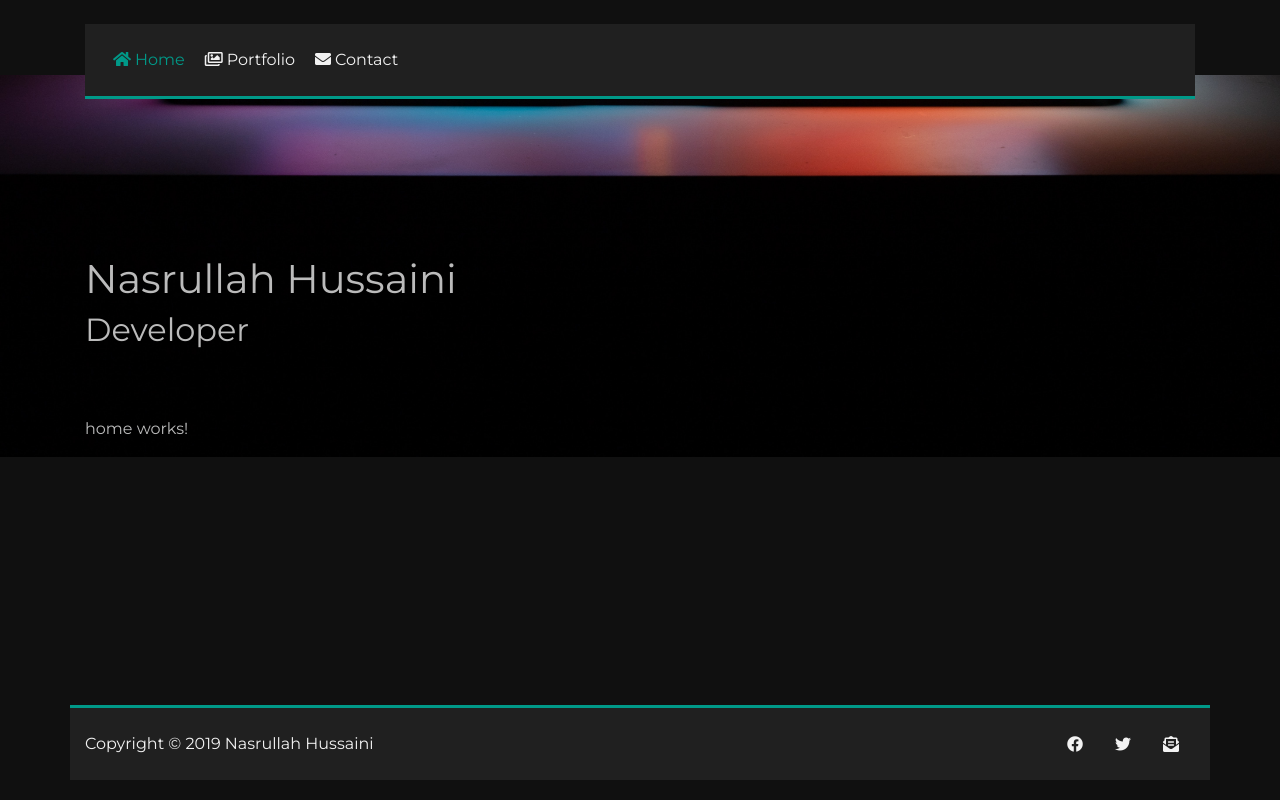
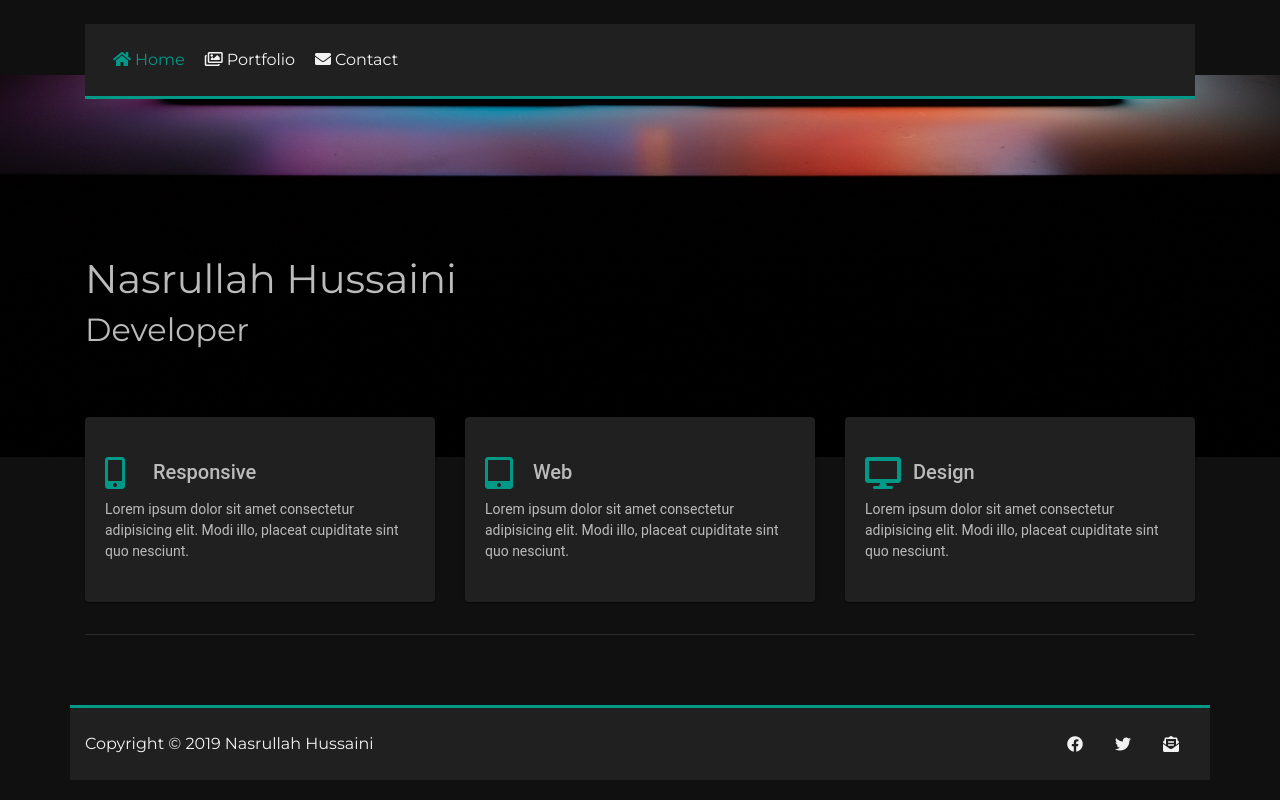
Before and after one commit to nhussaini/my-portfolio, an Angular app: page /home in a window 1280 px wide. Built offline with nearby package versions, Linux system fonts and the light colour scheme.

Commit message:
added carts for skills

```diff
--- a/src/app/app.module.ts
+++ b/src/app/app.module.ts
@@ -7,6 +7,7 @@ import { HomeComponent } from './components/home/home.component';
 import { PortfolioComponent } from './components/portfolio/portfolio.component';
 import { ContactComponent } from './components/contact/contact.component';
 import { BrowserAnimationsModule } from '@angular/platform-browser/animations';
+import { MaterialModule } from './material.module';
 
 @NgModule({
   declarations: [
@@ -18,7 +19,8 @@ import { BrowserAnimationsModule } from '@angular/platform-browser/animations';
   imports: [
     BrowserModule,
     AppRoutingModule,
-    BrowserAnimationsModule
+    BrowserAnimationsModule,
+    MaterialModule
   ],
   providers: [],
   bootstrap: [AppComponent]
--- a/src/app/components/home/home.component.html
+++ b/src/app/components/home/home.component.html
@@ -1 +1,37 @@
-<p>home works!</p>
+<div class="row">
+  <div class="col-12 col-md-4">
+      <mat-card class="skill-block">
+          <mat-card-header>
+            <i mat-card-avatar class="fa fa-mobile-alt accent-color fa-2x"></i>
+            <mat-card-title>Responsive</mat-card-title>
+          </mat-card-header>
+          <mat-card-content>
+           <p>Lorem ipsum dolor sit amet consectetur adipisicing elit. Modi illo, placeat cupiditate sint quo nesciunt.</p>
+          </mat-card-content>
+        </mat-card>
+  </div>
+  <div class="col-12 col-md-4">
+      <mat-card class="skill-block">
+          <mat-card-header>
+            <i mat-card-avatar class="fa fa-tablet-alt accent-color fa-2x"></i>
+            <mat-card-title>Web</mat-card-title>
+          </mat-card-header>
+          <mat-card-content>
+           <p>Lorem ipsum dolor sit amet consectetur adipisicing elit. Modi illo, placeat cupiditate sint quo nesciunt.</p>
+          </mat-card-content>
+        </mat-card>
+  </div>
+  <div class="col-12 col-md-4">
+      <mat-card class="skill-block">
+          <mat-card-header>
+            <i mat-card-avatar class="fa fa-desktop accent-color fa-2x"></i>
+            <mat-card-title>Design</mat-card-title>
+          </mat-card-header>
+          <mat-card-content>
+           <p>Lorem ipsum dolor sit amet consectetur adipisicing elit. Modi illo, placeat cupiditate sint quo nesciunt.</p>
+          </mat-card-content>
+        </mat-card>
+  </div>
+</div>
+
+<mat-divider class="my-3"></mat-divider>
--- a/src/app/material.module.ts
+++ b/src/app/material.module.ts
@@ -1,9 +1,10 @@
 import { NgModule } from '@angular/core';
 import {MatCardModule} from '@angular/material/card';
+import {MatDividerModule} from '@angular/material/divider';
 
 
 @NgModule({
-  imports: [MatCardModule],
-  exports: [MatCardModule],
+  imports: [MatCardModule, MatDividerModule],
+  exports: [MatCardModule, MatDividerModule],
 })
 export class MaterialModule { }
--- a/src/app/styles/_colors.scss
+++ b/src/app/styles/_colors.scss
@@ -3,3 +3,7 @@ $body-bg: #101010;
 $body-color: #bbbbbb;
 $alt-bg: #202020;
 $alt-color: #f2f2f2;
+
+.accent-color {
+  color:$accent;
+}
--- a/src/app/styles/portfolio.scss
+++ b/src/app/styles/portfolio.scss
@@ -42,6 +42,14 @@ body{
   }
 }
 
+.row{
+  .skill-block {
+    padding: 2.5rem 1.25rem;
+    margin-bottom: 1rem;
+  }
+}
+
+
 .footer{
   position: relative;
   bottom: 1.25rem;
@@ -68,3 +76,11 @@ body{
     }
   }
 }
+
+.mat-card{
+  color: $body-color;
+  background-color: $alt-bg;
+  .mat-card-header-text{
+    margin: 0rem 0.5rem;
+  }
+}
```
